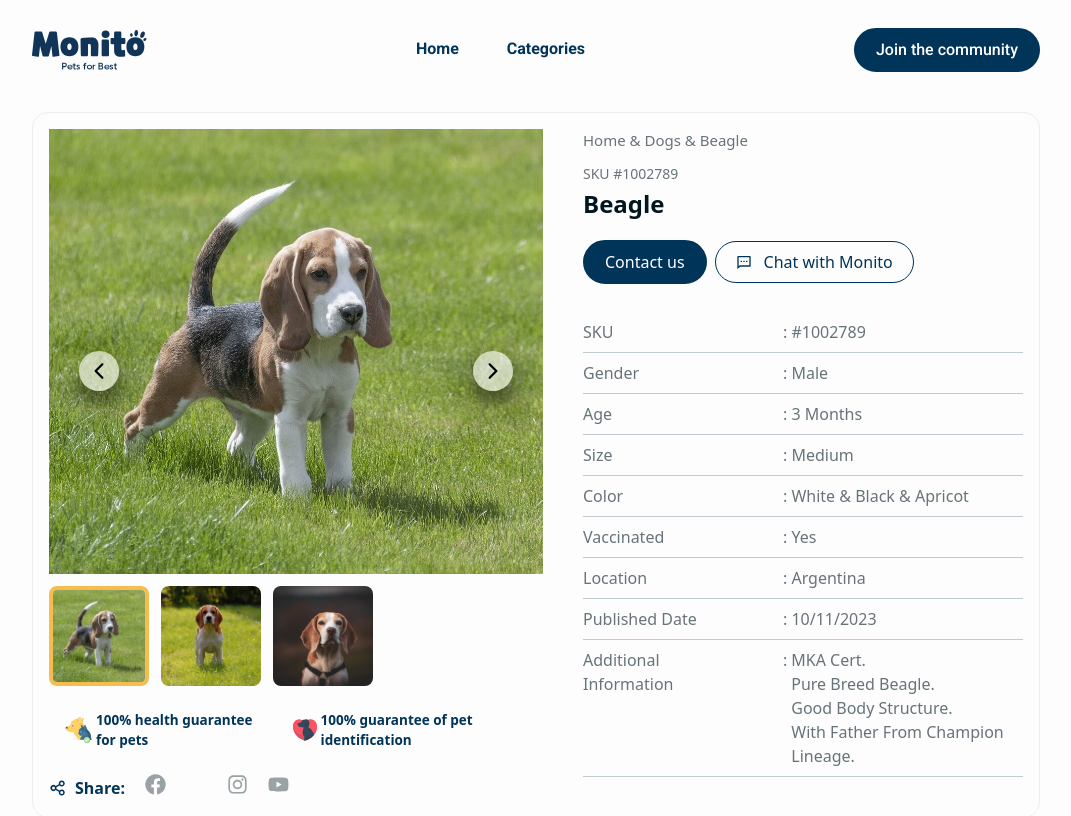
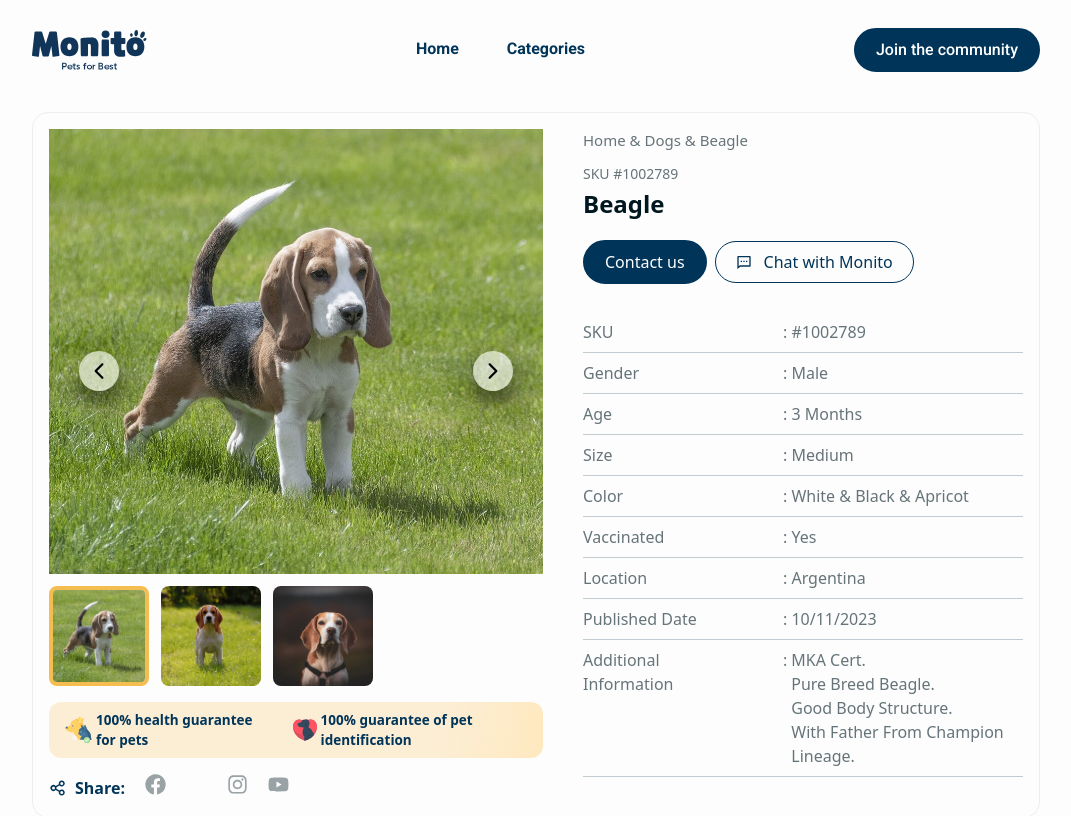
Before and after one commit to EleneQ/Monito---Pet-Adoption-Agency, a React (Vite) app: page /dogs/09hfg in a window 1280 px wide. Shown: the top 816 px of the page, without its empty margins (104-1175 px from the left). Built offline with nearby package versions, Linux system fonts and the light colour scheme; some icons are missing.

Commit message:
added the pink gradient

```diff
--- a/tailwind.config.ts
+++ b/tailwind.config.ts
@@ -30,6 +30,8 @@ export default {
       backgroundImage: {
         "primary-beige-gradient":
           "linear-gradient(103deg, #FCEED5 6.43%, #FCEED5 78.33%, #FFE7BA 104.24%)",
+        "light-pink-gradient":
+          "linear-gradient(103deg, #FCEED5 6.43%, #FCEED5 78.33%, #FFE7BA 104.24%)",
       },
     },
   },
```
Also changed, not shown: 1 other file (tests, documents, lock files or other folders).
